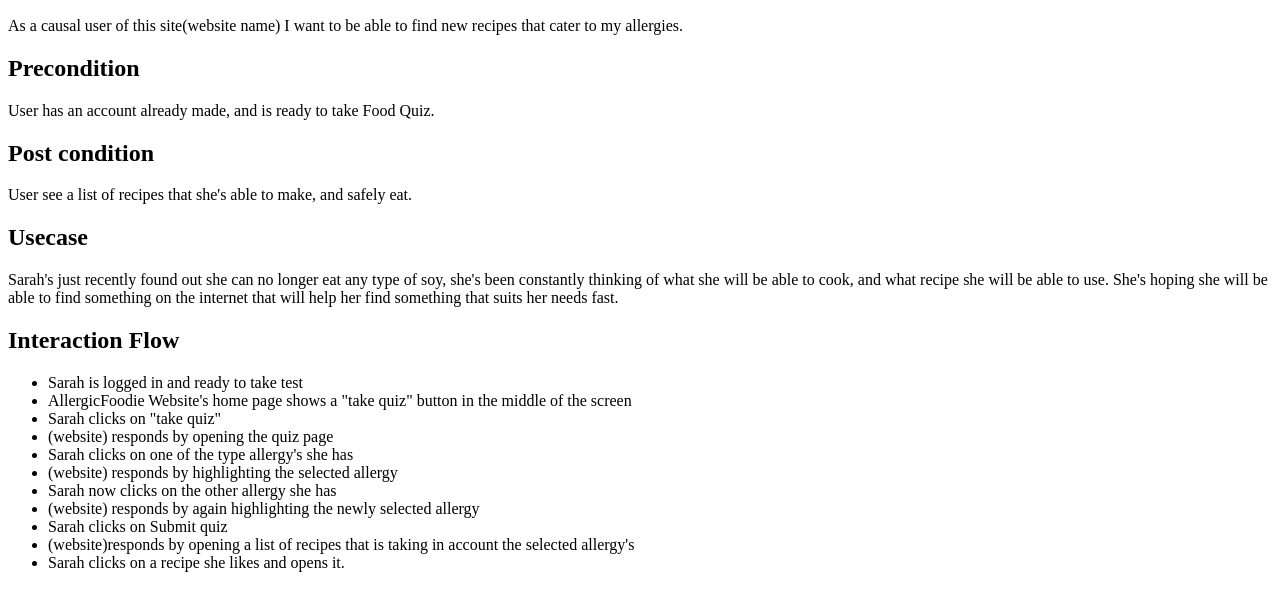
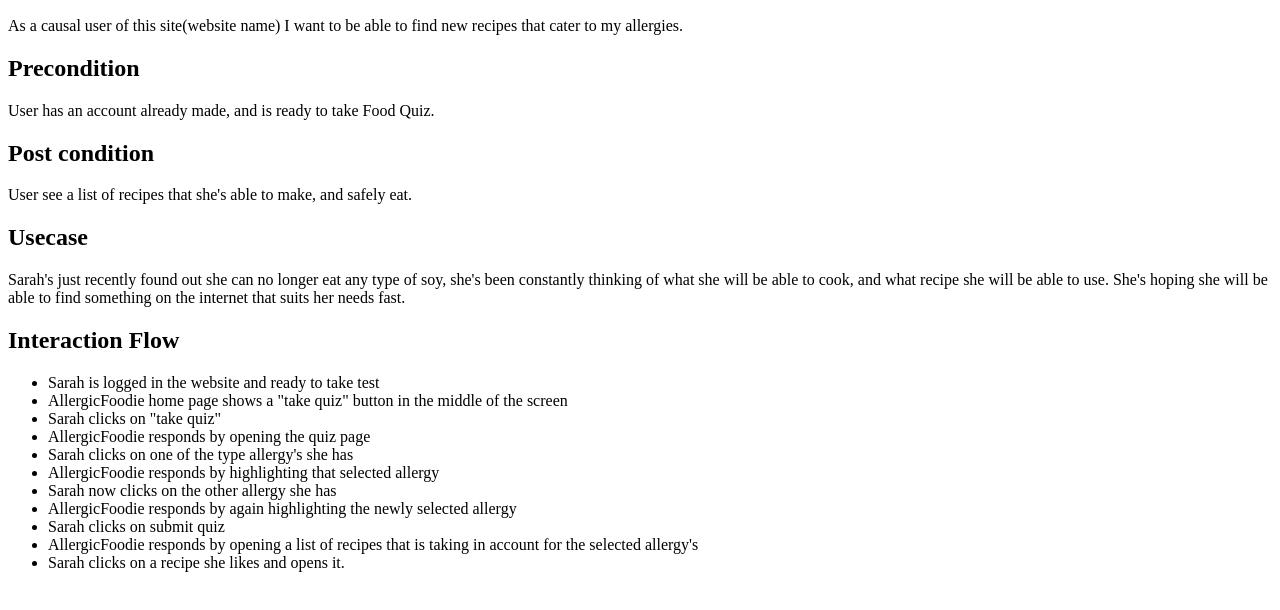
Before and after one commit to food-allergy-project/food-allergy-project, a plain HTML site: page casaul-user-interactoion-flow.html in a window 1280 px wide. Shown: the part 110-720 px from the top of the page. Drawn offline with Linux system fonts and the light colour scheme.

Commit message:
final changes o on interaction flow and persona

```diff
--- a/casaul-user-interactoion-flow.html
+++ b/casaul-user-interactoion-flow.html
@@ -16,20 +16,20 @@
     <h2>Post condition</h2>
         <p>User see a list of recipes that she's able to make, and safely eat.</p>
     <h2>Usecase</h2>
-        <p>Sarah's just recently found out she can no longer eat any type of soy, she's been constantly thinking of what she will be able to cook, and what recipe she will be able to use. She's hoping she will be able to find something on the internet that will help her find something that suits her needs fast.</p>
+        <p>Sarah's just recently found out she can no longer eat any type of soy, she's been constantly thinking of what she will be able to cook, and what recipe she will be able to use. She's hoping she will be able to find something on the internet that suits her needs fast.</p>
 
     <h2>Interaction Flow</h2>
             <ul>
-                <li>Sarah is logged in and ready to take test</li>
-                <li>AllergicFoodie Website's home page shows a "take quiz" button in the middle of the screen</li>
+                <li>Sarah is logged in the website and ready to take test</li>
+                <li>AllergicFoodie home page shows a "take quiz" button in the middle of the screen</li>
                 <li>Sarah clicks on "take quiz"</li>
-                <li>(website) responds by opening the quiz page</li>
+                <li>AllergicFoodie responds by opening the quiz page</li>
                 <li>Sarah clicks on one of the type allergy's she has</li>
-                <li>(website) responds by highlighting the selected allergy</li>
+                <li>AllergicFoodie responds by highlighting that selected allergy</li>
                 <li>Sarah now clicks on the other allergy she has</li>
-                <li>(website) responds by again highlighting the newly selected allergy </li>
-                <li>Sarah clicks on Submit quiz</li>
-                <li>(website)responds by opening a list of recipes that is taking in account the selected allergy's </li>
+                <li>AllergicFoodie responds by again highlighting the newly selected allergy </li>
+                <li>Sarah clicks on submit quiz</li>
+                <li>AllergicFoodie responds by opening a list of recipes that is taking in account for the selected allergy's </li>
                 <li>Sarah clicks on a recipe she likes and opens it.</li>
 
             </ul>
```
Also changed, not shown: persona-casual-user.html (+4 -4 lines).
